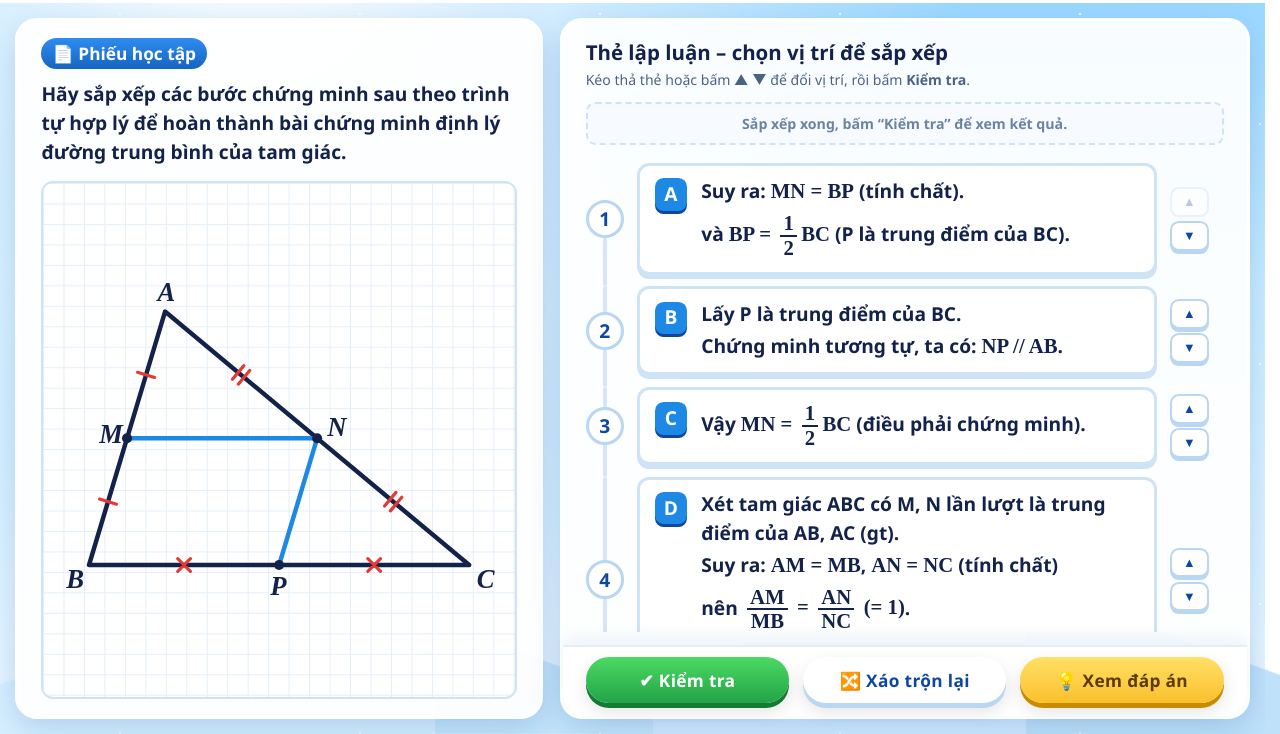
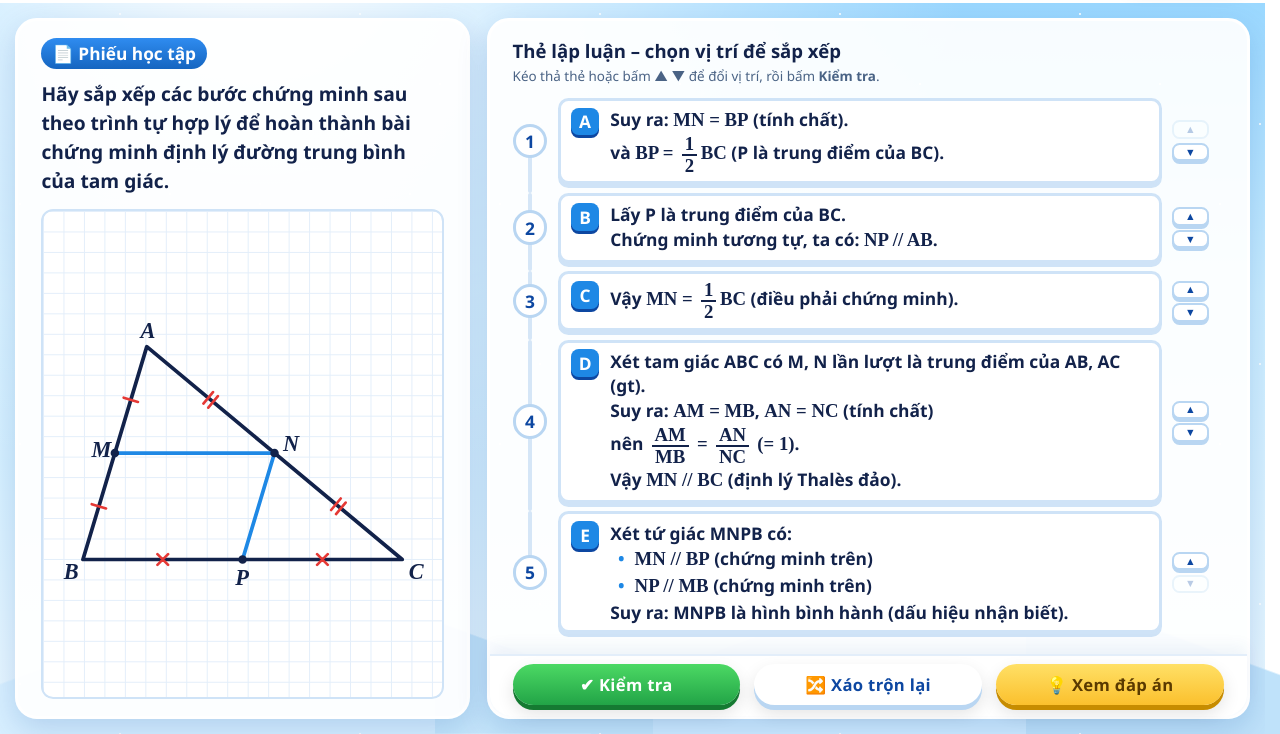
Before and after one commit to diemlizbeo/math-game, a plain HTML site: page index.html in a window 1280 px wide. Both pictures are taken after a click on the button "🧩 CHỨNG MINH ĐỊNH LÝ". Shown: the part 66-800 px from the top of the page. Drawn offline with Linux system fonts and the light colour scheme.

Commit message:
update UI v2

```diff
--- a/css/style.css
+++ b/css/style.css
@@ -1953,7 +1953,7 @@ html:has(body[data-phase="proof"]) {
   flex: 1;
   min-height: 0;
   display: grid;
-  grid-template-columns: minmax(0, 1.3fr) minmax(0, 1.7fr);
+  grid-template-columns: minmax(0, 1.12fr) minmax(0, 1.88fr);
   grid-template-rows: minmax(0, 1fr);
   align-items: stretch;
   gap: calc(var(--u) * 1.3);
@@ -2050,7 +2050,7 @@ html:has(body[data-phase="proof"]) {
 .proof-board {
   display: flex;
   flex-direction: column;
-  gap: var(--u);
+  gap: calc(var(--u) * 0.7);
 }
 
 .proof-board>* {
@@ -2067,60 +2067,57 @@ html:has(body[data-phase="proof"]) {
 
 .proof-board-title {
   margin: 0;
-  font-size: calc(var(--u) * 1.6);
+  font-size: calc(var(--u) * 1.45);
   font-weight: 900;
 }
 
 .proof-board .hint {
   margin: 0;
-  font-size: calc(var(--u) * 1.1);
-}
-
-/* Kết quả kiểm tra: luôn chừa sẵn chỗ để thẻ không xê dịch; lúc chưa kiểm tra hiện dòng nhắc mờ */
+  font-size: calc(var(--u) * 1.05);
+}
+
+/* Kết quả kiểm tra: chỉ hiện sau khi bấm "Kiểm tra" (thẻ tự co lại cho vừa khung) */
 .proof-board .feedback,
 .proof-board .feedback.good,
 .proof-board .feedback.soft,
 .proof-board .feedback.info {
-  min-height: calc(var(--u) * 3.4);
+  min-height: calc(var(--u) * 2.6);
   display: flex;
   align-items: center;
   justify-content: center;
   text-align: center;
-  font-size: calc(var(--u) * 1.35);
-  line-height: 1.35;
-  padding: calc(var(--u) * 0.6) calc(var(--u) * 1.1);
+  font-size: calc(var(--u) * 1.25);
+  line-height: 1.3;
+  padding: calc(var(--u) * 0.35) calc(var(--u) * 1.1);
   border-radius: calc(var(--u) * 0.75);
 }
 
 .proof-board .feedback:empty {
-  padding: 0 calc(var(--u) * 1.1);
-  background: #f7fbff;
-  border: 2px dashed #cfe3f7;
-  color: #6b83a3;
-}
-
-.proof-board .feedback:empty::before {
-  content: "Sắp xếp xong, bấm “Kiểm tra” để xem kết quả.";
-  font-size: 0.82em;
-  font-weight: 700;
-}
-
-/* Danh sách thẻ: vùng cuộn riêng (chừa lề để thẻ đang kéo phóng nhẹ không bị cắt) */
+  display: none;
+}
+
+/*
+ * Danh sách thẻ: vùng cuộn riêng (chừa lề để thẻ đang kéo phóng nhẹ không bị cắt).
+ * Mọi kích thước bên trong tính theo em của cỡ chữ thẻ; proof.js giảm --fit (1 → 0.62) tới khi cả 5 thẻ
+ * nằm gọn trong khung, nên các bé luôn nhìn thấy toàn bộ bài chứng minh mà không phải cuộn.
+ */
 .proof-board>.proof-list {
   flex: 1 1 auto;
 }
 
 .proof-list {
+  --gap: 0.5em;
   list-style: none;
   min-height: 0;
   margin: 0 calc(var(--u) * -0.6);
-  padding: calc(var(--u) * 0.4) calc(var(--u) * 0.6) calc(var(--u) * 0.8);
+  padding: calc(var(--u) * 0.3) calc(var(--u) * 0.6) calc(var(--u) * 0.5);
   display: grid;
   align-content: start;
-  gap: calc(var(--u) * 0.9);
+  gap: var(--gap);
   overflow-y: auto;
   overscroll-behavior: contain;
   scrollbar-gutter: stable;
+  font-size: calc(var(--u) * 1.4 * var(--fit, 1));
 }
 
 /* Một hàng = [số thứ tự] [thẻ] [nút ▲▼]. Đường ray dọc nối các số để thấy rõ đây là một chuỗi lập luận */
@@ -2128,18 +2125,18 @@ html:has(body[data-phase="proof"]) {
   position: relative;
   display: flex;
   align-items: center;
-  gap: calc(var(--u) * 1.05);
+  gap: 0.6em;
 }
 
 .step-row::before {
   content: "";
   position: absolute;
   z-index: 0;
-  left: calc(var(--u) * 1.5 - 2px);
+  left: calc(1em - 2px);
   width: 4px;
   border-radius: 2px;
   top: 0;
-  bottom: calc(var(--u) * -0.9);
+  bottom: calc(var(--gap) * -1);
   background: #d5e6f7;
 }
 
@@ -2161,14 +2158,13 @@ html:has(body[data-phase="proof"]) {
   flex: none;
   display: grid;
   place-items: center;
-  width: calc(var(--u) * 3);
-  height: calc(var(--u) * 3);
+  width: 2em;
+  height: 2em;
   border-radius: 50%;
   background: #fff;
   border: 3px solid #b9d6f2;
   color: var(--blue-dark);
   font-weight: 900;
-  font-size: calc(var(--u) * 1.5);
 }
 
 .step-card {
@@ -2178,15 +2174,14 @@ html:has(body[data-phase="proof"]) {
   min-width: 0;
   display: flex;
   align-items: center;
-  gap: calc(var(--u) * 1.1);
-  padding: calc(var(--u) * 0.8) calc(var(--u) * 1.3) calc(var(--u) * 0.8) calc(var(--u) * 1.1);
-  border-radius: calc(var(--u) * 0.95);
+  gap: 0.65em;
+  padding: 0.35em 0.9em 0.35em 0.6em;
+  border-radius: 0.6em;
   background: #fff;
   border: 3px solid #cfe3f7;
   box-shadow: 0 4px 0 #cfe3f7;
-  font-size: calc(var(--u) * 1.5);
   font-weight: 600;
-  line-height: 1.5;
+  line-height: 1.4;
   cursor: grab;
   touch-action: pan-y;
   user-select: none;
@@ -2223,9 +2218,9 @@ html:has(body[data-phase="proof"]) {
   display: inline-grid;
   place-items: center;
   align-self: flex-start;
-  width: 1.7em;
-  height: 1.7em;
-  margin-top: 0.1em;
+  width: 1.6em;
+  height: 1.6em;
+  margin-top: 0.05em;
   border-radius: 0.45em;
   background: var(--blue);
   color: #fff;
@@ -2247,7 +2242,7 @@ html:has(body[data-phase="proof"]) {
 }
 
 .step-text p+p {
-  margin-top: calc(var(--u) * 0.2);
+  margin-top: 0.05em;
 }
 
 /* Ý con (dòng bắt đầu bằng "• "): thụt vào, dấu chấm tròn treo bên trái */
@@ -2277,8 +2272,8 @@ html:has(body[data-phase="proof"]) {
 /* Phân số (½, AM/MB…): tử và mẫu cỡ ngang chữ thường cho dễ đọc */
 .step-text .frac {
   font-size: 1em;
-  line-height: 1.1;
-  margin: 0.1em 0.2em;
+  line-height: 1.05;
+  margin: 0 0.2em;
 }
 
 /* Dấu ✓ / ✕ sau khi kiểm tra (không chỉ dựa vào màu) */
@@ -2380,7 +2375,7 @@ html:has(body[data-phase="proof"]) {
   flex: none;
   display: flex;
   flex-direction: column;
-  gap: calc(var(--u) * 0.35);
+  gap: 0.25em;
 }
 
 .step-arrow {
@@ -2388,13 +2383,16 @@ html:has(body[data-phase="proof"]) {
   display: grid;
   place-items: center;
   cursor: pointer;
-  width: calc(var(--u) * 3);
-  height: calc(var(--u) * 2.3);
-  border-radius: calc(var(--u) * 0.7);
+  /* cỡ chữ ▲▼ = 0.62 cỡ chữ thẻ; nút rộng ≈ 2.1em, cao ≈ 1.05em theo cỡ chữ thẻ */
+  font-size: 0.62em;
+  width: 3.4em;
+  height: 1.7em;
+  padding: 0;
+  border-radius: 0.7em;
   border: 2px solid #b9d6f2;
   background: #fff;
   color: var(--blue-dark);
-  font-size: calc(var(--u) * 1);
+  line-height: 1;
   box-shadow: 0 3px 0 #b9d6f2;
 }
 
@@ -2426,7 +2424,7 @@ html:has(body[data-phase="proof"]) {
   display: flex;
   justify-content: center;
   margin: 0 calc(var(--u) * -1.8) calc(var(--u) * -1.3);
-  padding: calc(var(--u) * 0.8) calc(var(--u) * 1.8) calc(var(--u) * 1);
+  padding: calc(var(--u) * 0.6) calc(var(--u) * 1.8) calc(var(--u) * 0.8);
   background: #fff;
   border-top: 2px solid #e3eefa;
   border-radius: 0 0 var(--radius) var(--radius);
@@ -2444,8 +2442,8 @@ html:has(body[data-phase="proof"]) {
 }
 
 .proof-board .btn-lg {
-  font-size: calc(var(--u) * 1.35);
-  padding: 0.65em 0.8em;
+  font-size: calc(var(--u) * 1.3);
+  padding: 0.55em 0.8em;
   white-space: nowrap;
 }
 
--- a/js/proof.js
+++ b/js/proof.js
@@ -163,7 +163,30 @@ window.PS = window.PS || {};
     });
     $('btn-proof-check').disabled = st.solved;
     $('btn-proof-reveal').disabled = st.solved;
+    fit();
   }
+
+  /**
+   * Co nhỏ dần chữ trong thẻ (biến --fit) cho tới khi cả 5 thẻ nằm gọn trong khung, không phải cuộn —
+   * để các bé nhìn thấy toàn bộ bài chứng minh cùng lúc. Chỉ áp dụng khi danh sách có vùng cuộn riêng (màn rộng).
+   */
+  function fit() {
+    const list = $('proof-list');
+    if (drag || !list.offsetParent) return;
+    list.style.removeProperty('--fit');
+    if (getComputedStyle(list).overflowY !== 'auto') return;
+    let f = 1;
+    while (list.scrollHeight > list.clientHeight + 1 && f > 0.62) {
+      f = Math.round((f - 0.03) * 100) / 100;
+      list.style.setProperty('--fit', f);
+    }
+  }
+
+  let fitRaf = 0;
+  window.addEventListener('resize', function () {
+    cancelAnimationFrame(fitRaf);
+    fitRaf = requestAnimationFrame(fit);
+  });
 
   function arrowBtn(dir, i, edge) {
     const b = document.createElement('button');
@@ -361,6 +384,8 @@ window.PS = window.PS || {};
       $('btn-proof-reveal').onclick = reveal;
       $('btn-proof-shuffle').onclick = shuffle;
       render();
+      // Phông chữ tải xong có thể đổi kích thước thẻ → tính lại cho vừa khung
+      if (document.fonts && document.fonts.ready) document.fonts.ready.then(fit);
     },
     /** Gọi mỗi khi mở màn hình để vẽ lại (giữ nguyên tiến độ đang làm). */
     show: function () { render(); }
```
Also changed, not shown: index.html (+1 -1 lines).
